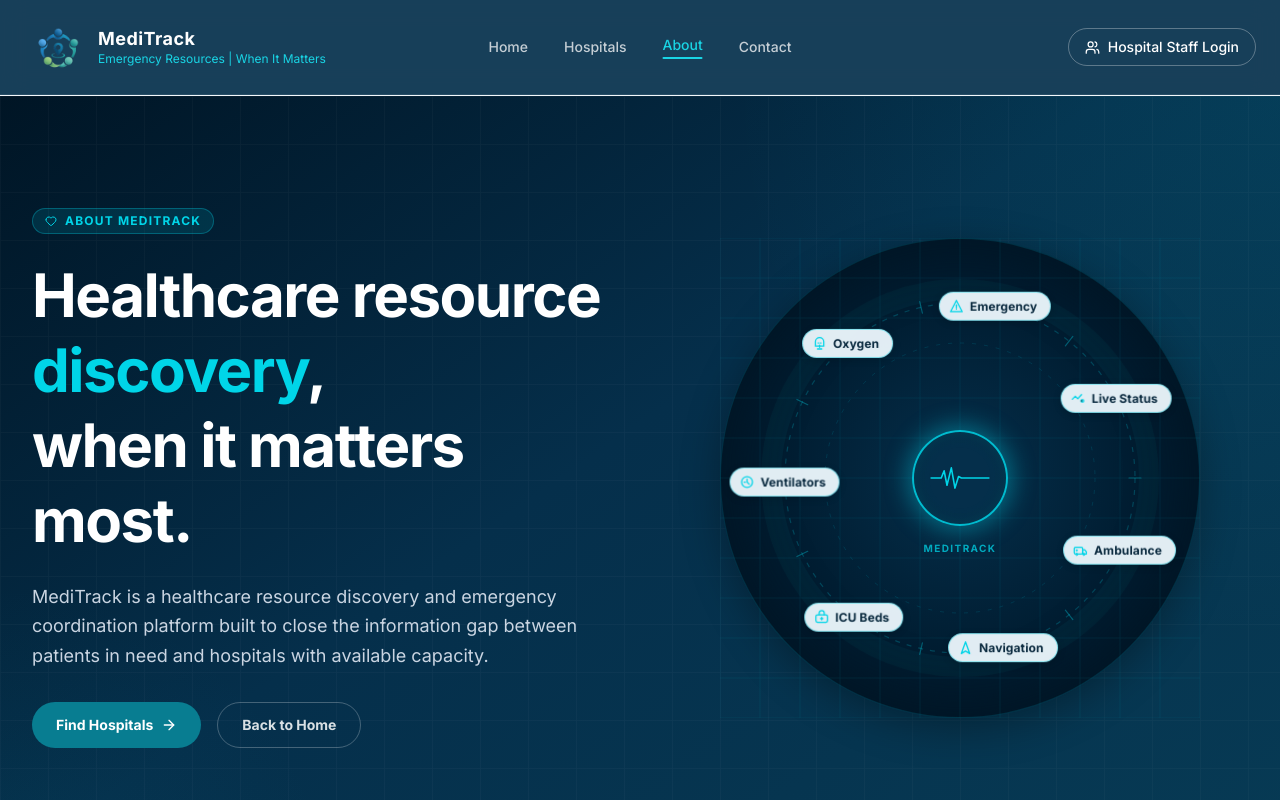
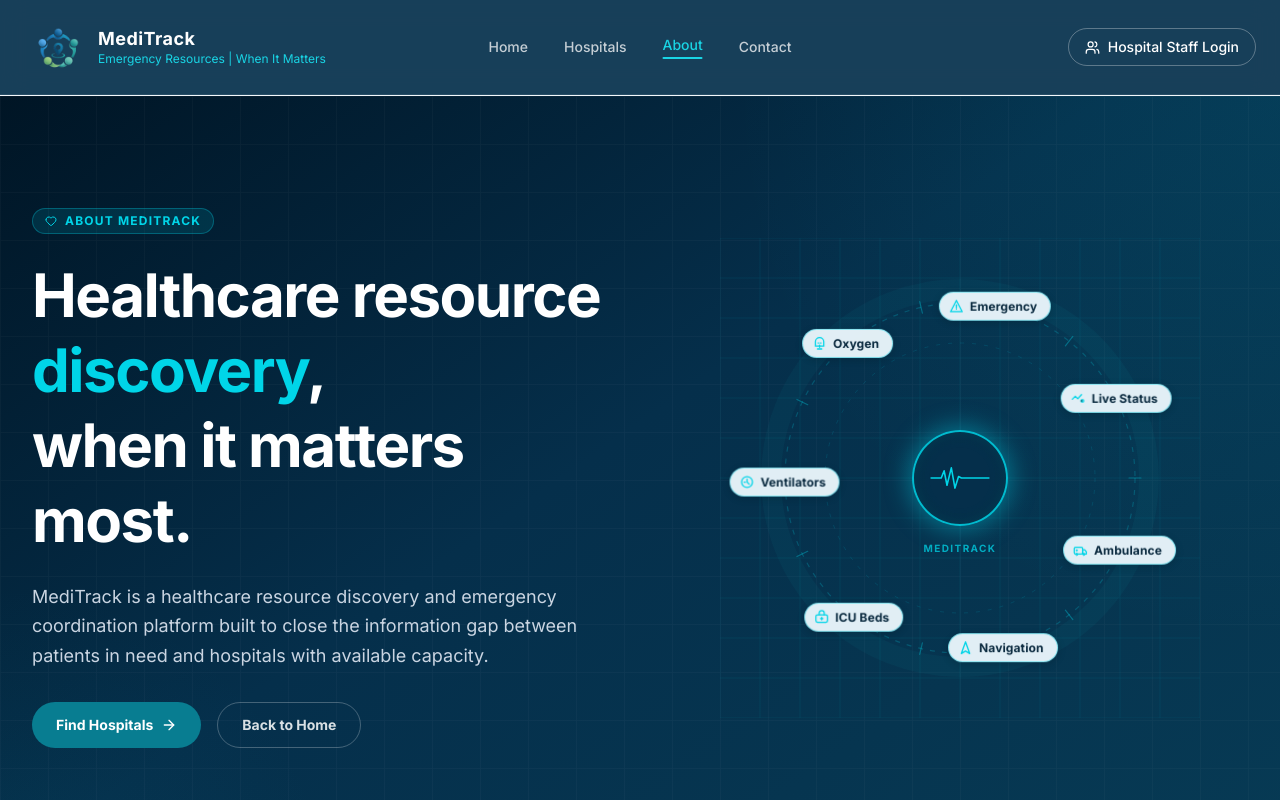
Before and after one commit to athul-web/meditrack-dashboard, a React (Vite) app: page /about in a window 1280 px wide. Shown: the top 800 px of the page. Built offline with nearby package versions, Linux system fonts and the light colour scheme.

Commit message:
style(about): remove dark circular backdrop from medical orbit

```diff
--- a/src/pages/about/MedicalOrbit.tsx
+++ b/src/pages/about/MedicalOrbit.tsx
@@ -157,19 +157,6 @@ export function MedicalOrbit() {
           position: 'relative',
         }}
       >
-        {/* 1. Dark navy circular backdrop with radial gradient */}
-        <div
-          aria-hidden="true"
-          style={{
-            position: 'absolute',
-            inset: 0,
-            borderRadius: '50%',
-            background: 'radial-gradient(circle at 50% 50%, #052F4B 0%, #001C30 55%, #001525 100%)',
-            boxShadow: 'inset 0 0 50px 15px rgba(0,21,37,0.85), 0 10px 40px rgba(0,0,0,0.3)',
-            border: '1px solid rgba(0, 213, 232, 0.12)',
-          }}
-        />
-
         {/* 2. Stationary subtle blue grid lines inside the backdrop */}
         <svg
           aria-hidden="true"
```
